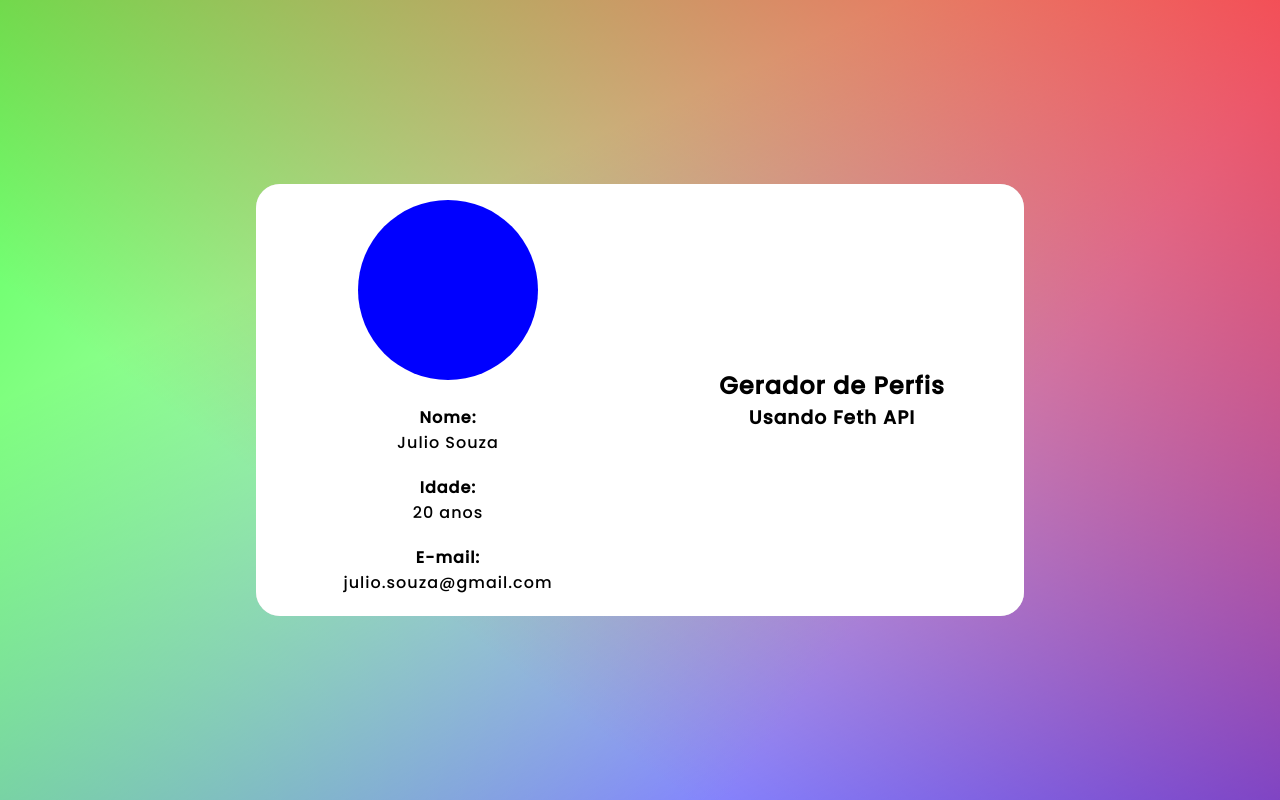
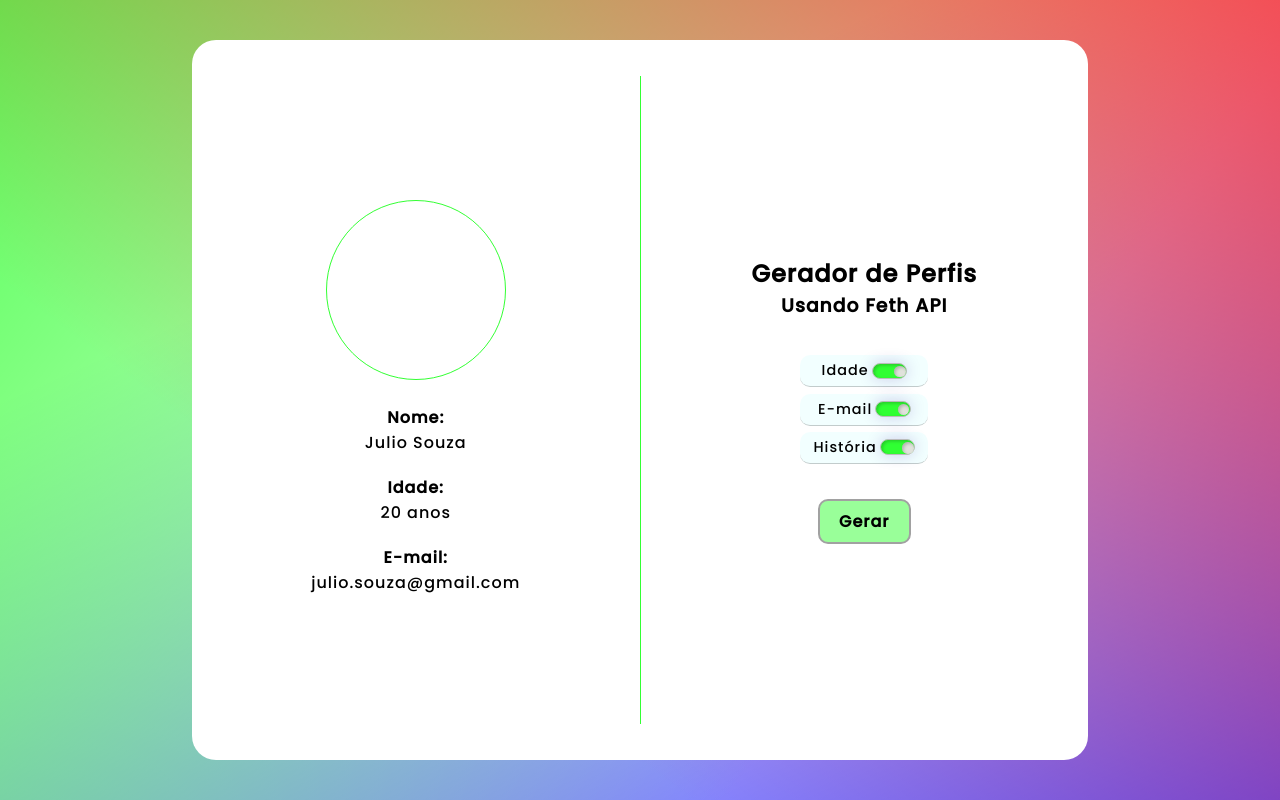
Before and after one commit to Julio-o-Julio/Gerador-de-Perfis, a plain HTML site: page index.html in a window 1280 px wide. Drawn offline with Linux system fonts and the light colour scheme.

Commit message:
Terminando a o HTML e CSS e começando o JavaScript

```diff
--- a/index.html
+++ b/index.html
@@ -16,18 +16,63 @@
                 <span class="nome">
                     <h4>Nome:</h4> Julio Souza
                 </span>
-                <span class="idade">
+                <span id="span-idade" class="idade">
                     <h4>Idade:</h4> 20 anos
                 </span>
-                <span class="email">
+                <span id="span-email" class="email">
                     <h4>E-mail:</h4> julio.souza@gmail.com
+                </span>
+                <span id="span-historia" class="historia removido">
+                    <h4>História:</h4> Sou um programador back-end que gosto de fazer projetos para conseguir um portfólio e treinar.
                 </span>
             </div>
         </section>
+        <span class="separador"></span>
         <section class="section right">
             <h1 class="titulo">Gerador de Perfis</h1>
             <h3 class="sub-titulo">Usando Feth API</h3>
+            <section class="label">
+                <div>Idade</div>
+                <div class="container">
+                    <div class="toggle-wrapper">
+                        <label class="switch">
+                            <input id="btn-idade" type="checkbox" class="hidden-toggle" checked/>
+                            <div class="slider">
+                                <div class="button"></div>
+                            </div>
+                        </label>
+                    </div>
+                </div>
+            </section>
+            <section class="label">
+                <div>E-mail</div>
+                <div class="container">
+                    <div class="toggle-wrapper">
+                        <label class="switch">
+                            <input id="btn-email" type="checkbox" class="hidden-toggle" checked/>
+                            <div class="slider">
+                                <div class="button"></div>
+                            </div>
+                        </label>
+                    </div>
+                </div>
+            </section>
+            <section class="label">
+                <div>História</div>
+                <div class="container">
+                    <div class="toggle-wrapper">
+                        <label class="switch">
+                            <input id="btn-historia" type="checkbox" class="hidden-toggle" checked/>
+                            <div class="slider">
+                                <div class="button"></div>
+                            </div>
+                        </label>
+                    </div>
+                </div>
+            </section>
+            <div class="btn"><b>Gerar</b></div>
         </section>
     </main>
+    <script src="script.js"></script>
 </body>
 </html>
--- /dev/null
+++ b/script.js
@@ -0,0 +1,36 @@
+/* Controlando quais dados o perfil terá */
+const btnIdade = document.getElementById('btn-idade')
+const btnEmail = document.getElementById('btn-email')
+const btnHistoria = document.getElementById('btn-historia')
+
+var spanIdade =  document.getElementById('span-idade')
+var spanEmail =  document.getElementById('span-email')
+var spanHistoria =  document.getElementById('span-historia')
+
+const verificaStatus = (status, btn) => {
+    status ? adicionaElemento(btn) : removeElemento(btn)
+}
+
+btnIdade.addEventListener('change', () => {
+    verificaStatus(btnIdade.checked, spanIdade)
+})
+
+btnEmail.addEventListener('change', () => {
+    verificaStatus(btnEmail.checked, spanEmail)
+})
+
+btnHistoria.addEventListener('change', () => {
+    verificaStatus(btnHistoria.checked, spanHistoria)
+})
+
+const adicionaElemento = (elemento) => {
+    elemento.classList.remove('removido')
+
+    console.log(elemento.checked, 'Adicionado')
+}
+
+const removeElemento = (elemento) => {
+    elemento.classList.add('removido')
+
+    console.log(elemento.checked, 'Removido')
+}
--- a/style.css
+++ b/style.css
@@ -20,15 +20,19 @@ body {
 }
 
 .main {
-    min-width: 60vw;
-    max-width: 95vw;
-    height: auto;
+    width: 70vw;
+    height: 90vh;
     overflow-y: auto;
-    background: #d1d1d1;
+    background: #fff;
     border-radius: 24px;
     display: flex;
+    align-items: center;
     justify-content: space-around;
     flex-direction: row;
+}
+
+.main::-webkit-scrollbar {
+    display: none;
 }
 
 .section {
@@ -51,7 +55,7 @@ body {
     width: 180px;
     height: 180px;
     border-radius: 50%;
-    background-color: blue;
+    border: 1.5px solid #00ff00cc;
 }
 
 .dados-perfil {
@@ -60,11 +64,114 @@ body {
     gap: 10px;
 }
 
-.nome, .idade, .email {
+.nome, .idade, .email, .historia {
     width: 100%;
     display: flex;
     align-items: center;
     justify-content: center;
     flex-direction: column;
     padding: 5px 10px;
+    text-align: center;
 }
+
+.separador {
+    width: 1px;
+    height: 90%;
+    background-color: #00ff00cc;
+}
+
+.sub-titulo {
+    margin-bottom: 2rem;
+}
+
+.label {
+    background-color: rgb(0, 255, 255, 0.05);
+    width: 8rem;
+    height: 2rem;
+    margin: 0.2rem 0;
+    display: flex;
+    align-items: center;
+    justify-content: center;
+    gap: 0.2rem;
+    font-size: 0.9rem;
+    border-bottom: 1px solid rgba(0, 0, 0, 0.2);
+    border-radius: 10px;
+}
+
+.btn {
+    margin-top: 2rem;
+    background-color: rgba(0, 255, 0, 0.4);
+    padding: 0.5rem 1.2rem;
+    border-radius: 10px;
+    transition: 0.2s ease-in;
+    cursor: pointer;
+    border: 2px solid #a1a1a1;
+}
+
+.btn:hover {
+    background-color: #00ff00cc;
+    border: 2px solid #d1d1d1;
+}
+
+.removido {
+    display: none;
+}
+
+/* CSS dos botões de check */
+.container {
+    display: flex;
+    align-items: center;
+    justify-content: center;
+}
+
+/* Aqui comença o Toggler On/Off */
+.toggle-wrapper {
+    display: flex;
+    align-items: center;
+}
+
+/* Esconde o checkbox */
+.switch > .hidden-toggle {
+    display: none;
+}
+
+/* Caixinha onde o botão desliza */
+.switch > .slider {
+    background: #e0e2db;
+    border: 0.025rem solid #bbb;
+    cursor: pointer;
+    border-radius: 1rem;
+    transition: all 300ms ease-in-out;
+    width: 2.2rem;
+    height: 1rem;
+    position: relative;
+    box-shadow: inset -0.1rem 0.1rem 0.2rem rgba(0, 0, 0, 0.2), 0 0 0.5rem rgba(0, 0, 0, 0.1);
+}
+
+/* O botão redondinho */
+.switch > .slider > .button {
+    content: "";
+    position: absolute;
+    width: 0.7rem;
+    height: 0.7rem;
+    background: #00ff00cc;
+    top: 0.13rem;
+    left: 0.12rem;
+    transition: all 300ms ease-in-out;
+    border-radius: 50%;
+    z-index: 2;
+    box-shadow: inset -0.1rem 0.1rem 0.2rem rgba(0, 0, 0, 0.2);
+}
+
+/* Slider ON */
+.switch > .hidden-toggle:checked ~ .slider {
+    background: #00ff00cc;
+    box-shadow: inset 0.1rem 0.1rem 0.2rem rgba(0, 0, 0, 0.2), 0 0 1rem rgba(50, 0, 150, 0.2);
+}
+
+/* Botão ON */
+.switch > .hidden-toggle:checked ~ .slider > .button {
+    left: 1.35rem;
+    box-shadow: inset 0.1rem 0.1rem 0.2rem rgba(0, 0, 0, 0.2);
+    background: #e0e2db;
+}
```
